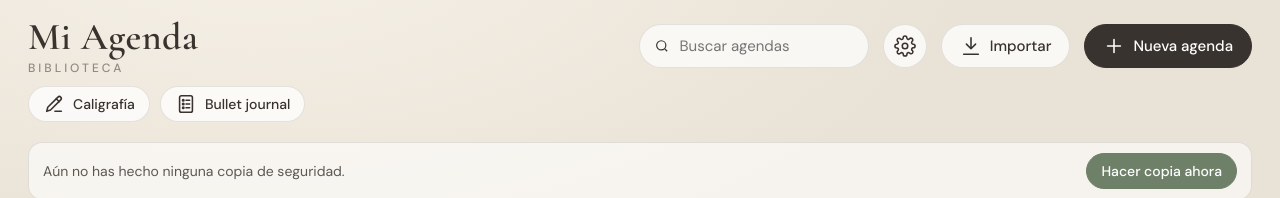
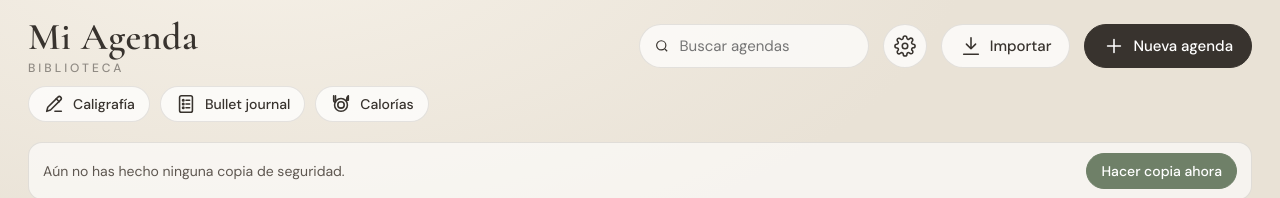
Before and after one commit to diosaninja/Mi-Agenda, a plain HTML site: page index.html in a window 1280 px wide. Shown: the top 198 px of the page. Drawn offline with nearby package versions, Linux system fonts and the light colour scheme; a web font is replaced by a local one.

Commit message:
Add files via upload

```diff
--- a/index.html
+++ b/index.html
@@ -216,6 +216,7 @@ input[type=color]::-webkit-color-swatch-wrapper{padding:0}input[type=color]::-we
     <div class="lib-apps" style="display:flex;gap:10px;flex-wrap:wrap;padding:2px 28px 8px">
       <a class="btn small" href="caligrafia.html" title="Cuaderno de caligrafía" style="text-decoration:none;color:inherit"><svg viewBox="0 0 24 24"><path d="M4 20l1.2-4.4L16.3 4.5a2.1 2.1 0 0 1 3 3L8.2 18.6z"/><path d="M14.5 6.3l3.2 3.2"/><path d="M13 20h7"/></svg>Caligrafía</a>
       <a class="btn small" href="bujo.html" title="Bullet journal" style="text-decoration:none;color:inherit"><svg viewBox="0 0 24 24"><rect x="5" y="3" width="14" height="18" rx="2"/><circle cx="9" cy="8" r=".8"/><circle cx="9" cy="12" r=".8"/><circle cx="9" cy="16" r=".8"/><path d="M12 8h4M12 12h4M12 16h4"/></svg>Bullet journal</a>
+      <a class="btn small" href="https://claude.ai/artifact/6RWbcJ1KcWNAFaxfXQ9BNX" target="_blank" rel="noopener" title="Contador de calorías" style="text-decoration:none;color:inherit"><svg viewBox="0 0 24 24"><circle cx="12" cy="13" r="7"/><circle cx="12" cy="13" r="3.5"/><path d="M4 3v5a2 2 0 0 0 2 2M6 3v7M20 3c-1.5 1-2 3-2 5h2v-5"/></svg>Calorías</a>
     </div>
     <div class="lib-body" id="libBody"></div>
   </section>
```
